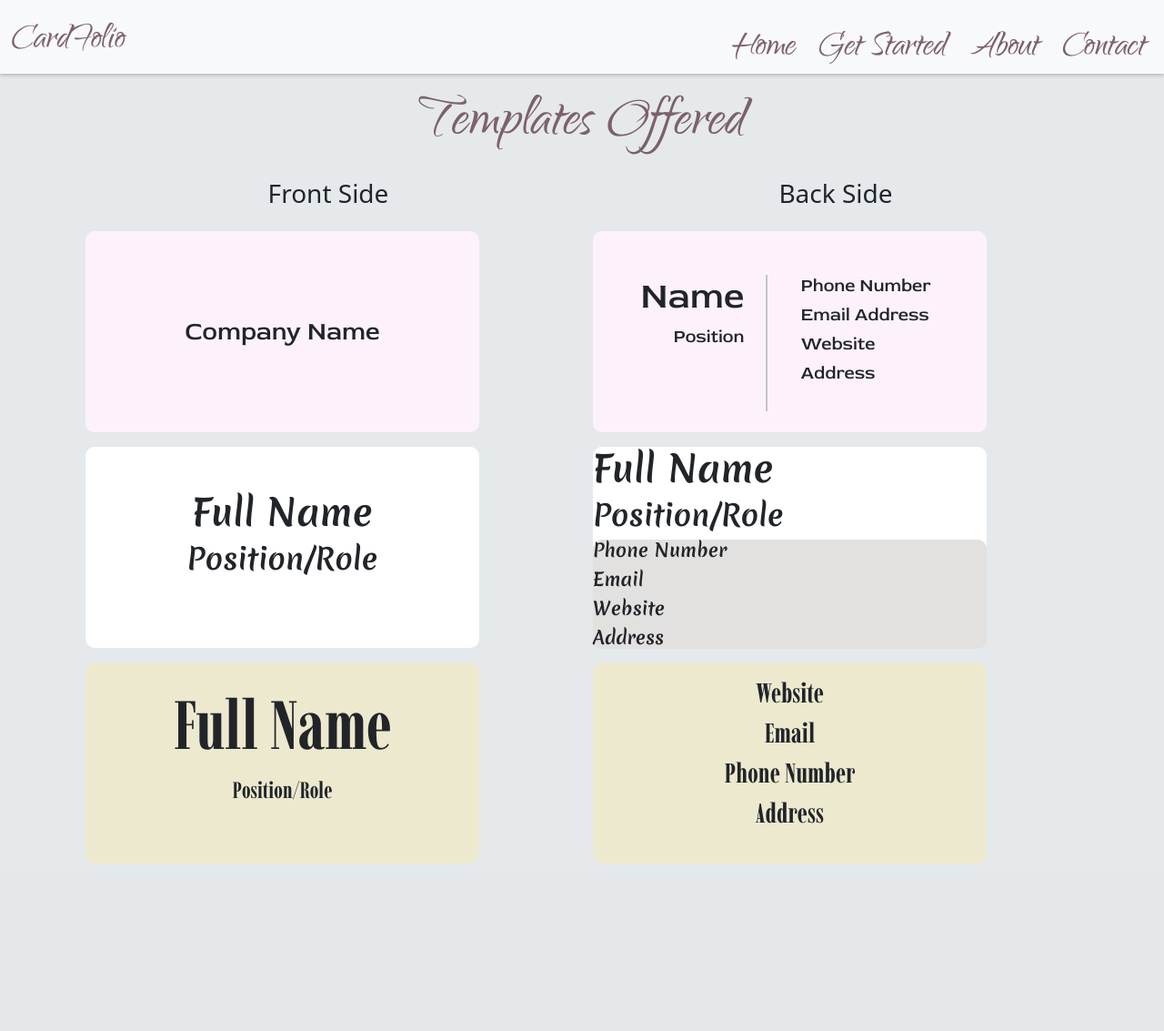
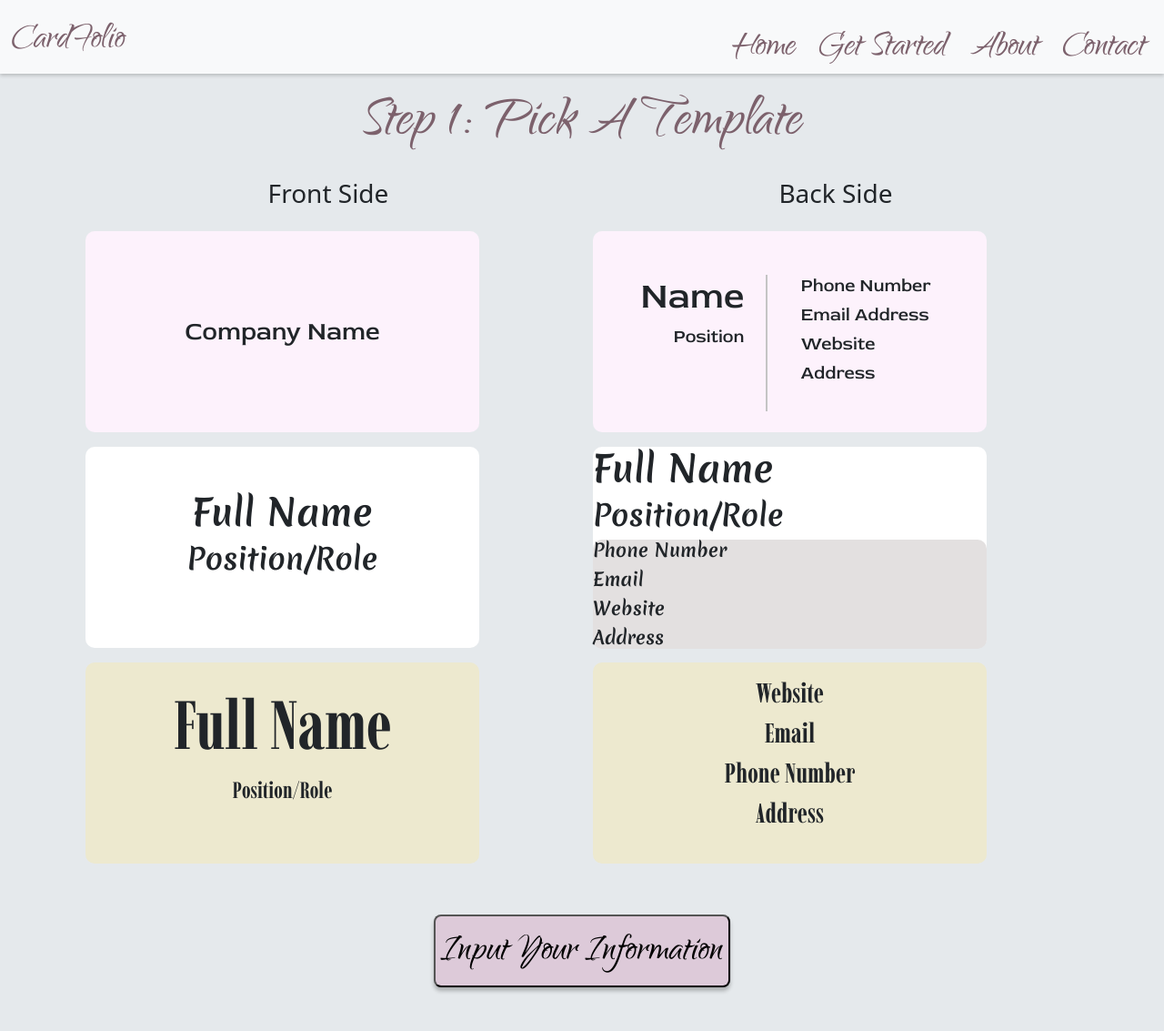
Before and after one commit to kylejava/nwHacks, a Flask app: page /templates in a window 1280 px wide. Shown: the whole page at 91% size. Before the commit the page ends 949 px from the top, so only its background shows below. Run offline with Flask 2, Linux system fonts and the light colour scheme; some libraries are stand-ins or nearby versions.

Commit message:
I woke up late

```diff
--- a/static/stylesheets/templates.css
+++ b/static/stylesheets/templates.css
@@ -75,3 +75,13 @@
 .template-three-back{
   font-size: 30px;
 }
+
+input[type=submit]{
+  width: 450x;
+height: 80px;
+background: #DDCAD9;
+box-shadow: 0px 4px 4px rgba(0, 0, 0, 0.25);
+border-radius: 8px;
+font-size: 50px;
+font-family: Qwigley;
+}
--- a/templates/templates.html
+++ b/templates/templates.html
@@ -48,7 +48,7 @@
     </nav>
     <div class="container">
       <div class="text-center pt-2">
-        <h1 class="divHeader">Templates Offered</h1>
+        <h1 class="divHeader">Step 1: Pick A Template</h1>
       </div>
       <div class="container">
         <div class="row py-2 text-center"> <!-- Show which side is front and back  -->
@@ -131,6 +131,11 @@
             </div>
           </div>
         </div>
+        <div class="row py-5 text-center">
+          <form class="text-center"action="/userinput" >
+            <input type="submit"  value="Input Your Information">
+          </form>
+        </div>
       </div>
     </div>
     <script src="https://www.gstatic.com/firebasejs/8.2.2/firebase-app.js"></script>
--- a/templates/userinput.html
+++ b/templates/userinput.html
@@ -39,7 +39,7 @@
     </nav>
     <div class="container">
       <div class="container text-center py-5">
-        <h1 class="divHeader">Input Your Information</h1>
+        <h1 class="divHeader">Step 2: Input Your Information</h1>
       </div>
       <form  method='POST'>
         <div class="mb-3 container">
@@ -73,6 +73,7 @@
     <script src="https://www.gstatic.com/firebasejs/8.2.2/firebase-app.js"></script>
     <script src="https://www.gstatic.com/firebasejs/8.2.2/firebase-auth.js"></script>
     <script type="text/javascript">
+
       document.getElementById('name').style.height="75px";
       document.getElementById('name').style.fontSize="25pt";
       document.getElementById('name').style.fontSize="25pt";
@@ -88,6 +89,8 @@
       document.getElementById('company').style.fontSize="25pt";
       document.getElementById('template-selection').style.height="75px";
       document.getElementById('template-selection').style.fontSize="25pt";
+      document.getElementById('website').style.height="75px";
+      document.getElementById('website').style.fontSize="25pt";
     </script>
   </body>
 </html>
```
Also changed, not shown: static/stylesheets/signin.css (+11 -1 lines), templates/template3.html (+6 -6 lines).
